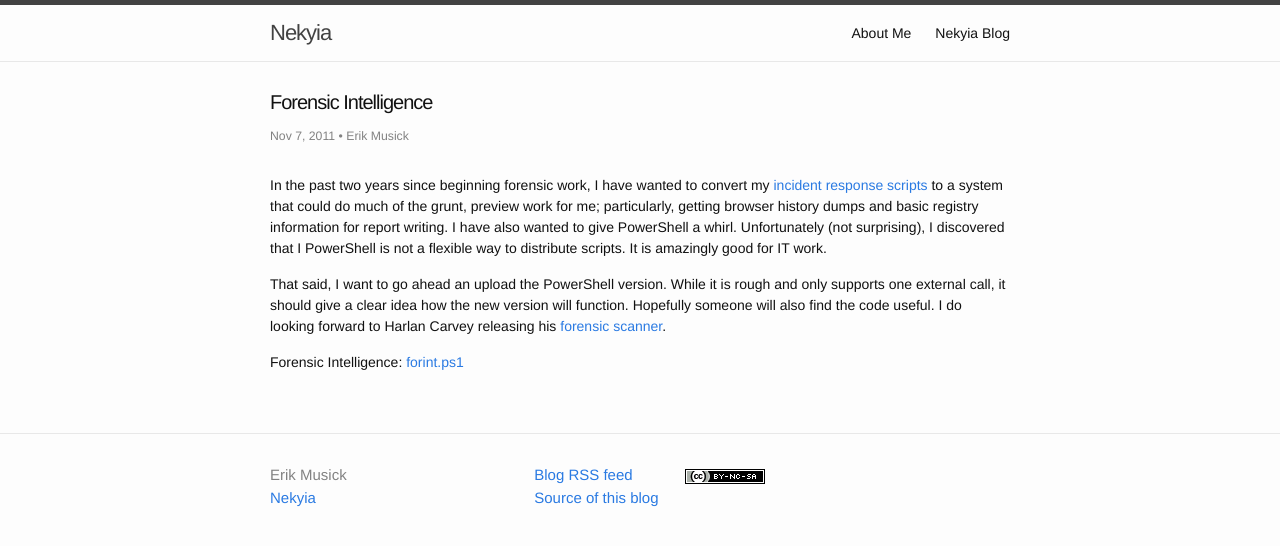
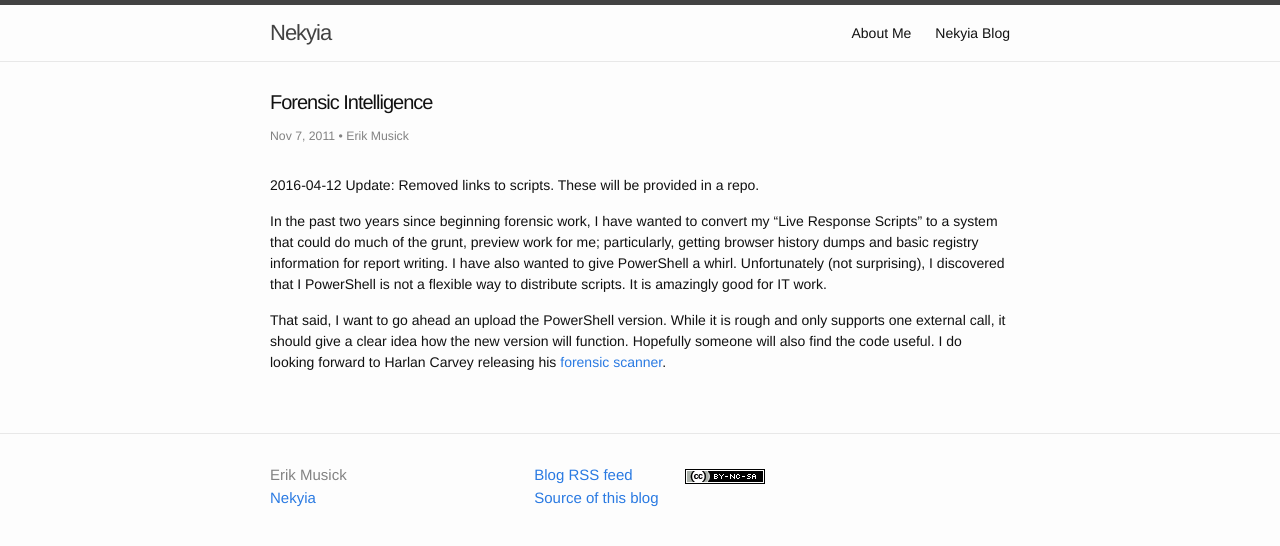
Before and after one commit to emusick/emusick.github.io, a Jekyll site: the page built from _posts/2011-11-07-forensic-intelligence.md, in a window 1280 px wide. Shown: the top 546 px of the page. Built offline with Jekyll 4.4.1, drawn with Linux system fonts in a browser that asks for light colours.

Commit message:
Update 2011-11-07-forensic-intelligence.md
Removed old links

```diff
--- a/_posts/2011-11-07-forensic-intelligence.md
+++ b/_posts/2011-11-07-forensic-intelligence.md
@@ -13,8 +13,8 @@
   - script
   - windows
 ---
-In the past two years since beginning forensic work, I have wanted to convert my [incident response scripts](http://erikmusick.com/live-response-scripts.html "Live Response Scripts") to a system that could do much of the grunt, preview work for me; particularly, getting browser history dumps and basic registry information for report writing. I have also wanted to give PowerShell a whirl. Unfortunately (not surprising), I discovered that I PowerShell is not a flexible way to distribute scripts. It is amazingly good for IT work.
+2016-04-12 Update: Removed links to scripts. These will be provided in a repo.
+
+In the past two years since beginning forensic work, I have wanted to convert my "Live Response Scripts" to a system that could do much of the grunt, preview work for me; particularly, getting browser history dumps and basic registry information for report writing. I have also wanted to give PowerShell a whirl. Unfortunately (not surprising), I discovered that I PowerShell is not a flexible way to distribute scripts. It is amazingly good for IT work.
 
 That said, I want to go ahead an upload the PowerShell version. While it is rough and only supports one external call, it should give a clear idea how the new version will function. Hopefully someone will also find the code useful. I do looking forward to Harlan Carvey releasing his [forensic scanner](http://windowsir.blogspot.com/2011/10/forensic-scanner.html "Harlan Carvey's Forensic Scanner").
-
-Forensic Intelligence: [forint.ps1](/content/scripts/forint.ps1 "Forensic Intelligence script, forint.ps1")
```
